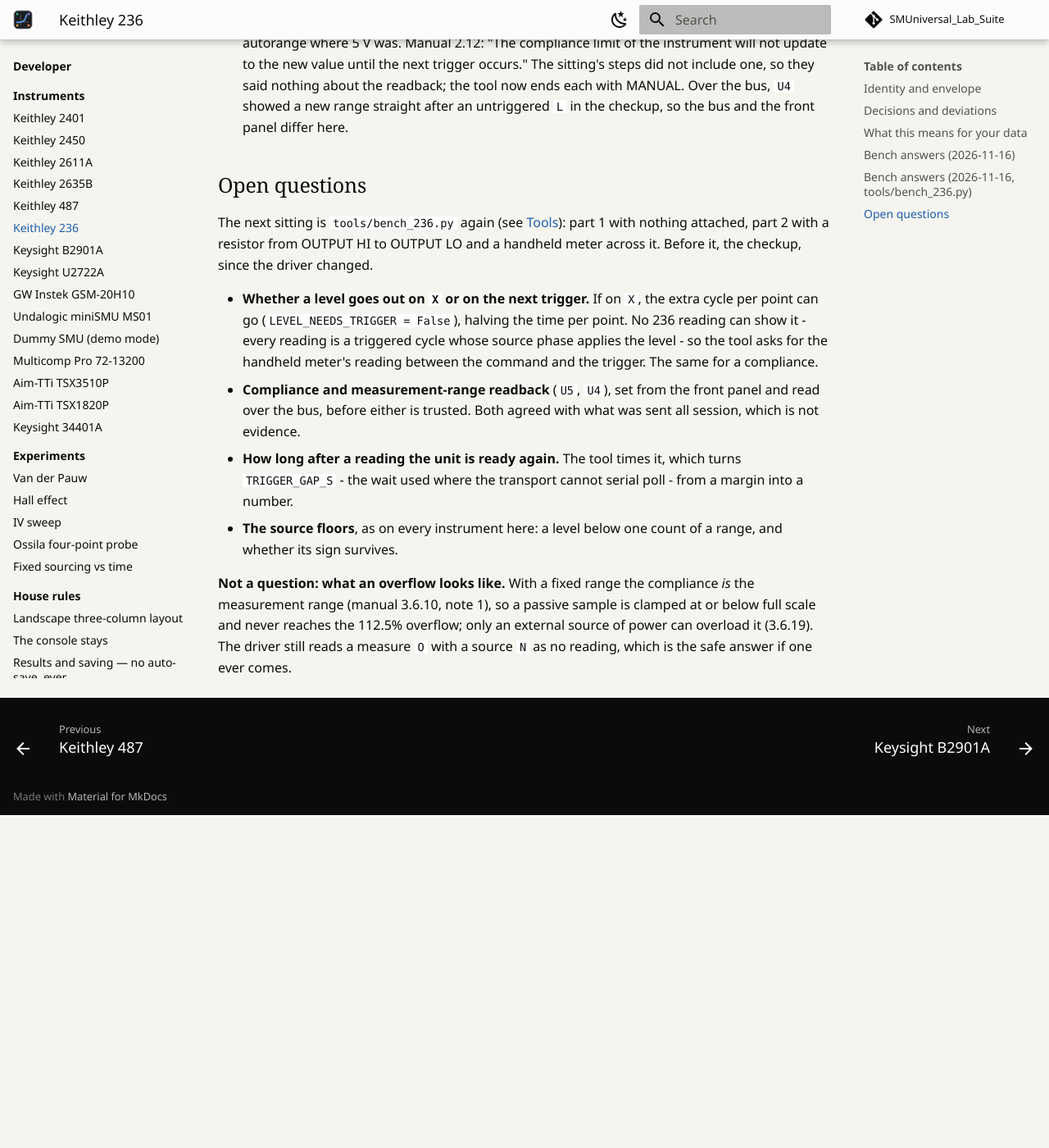
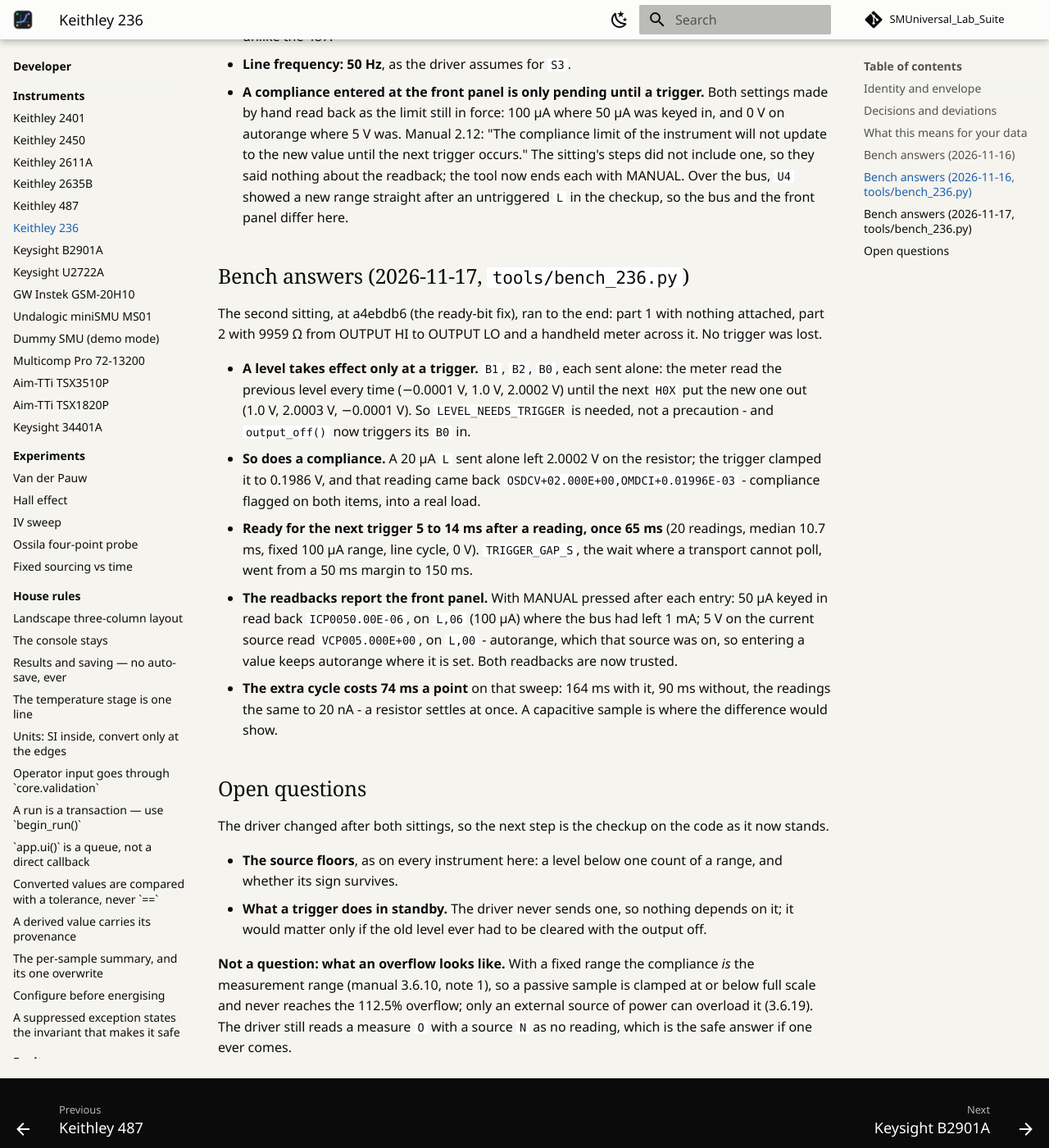
Before and after one commit to jcgutierrezg/SMUniversal_Lab_Suite, an MkDocs documentation site: the page built from docs/instruments/keithley-236.md, in a window 1280 px wide and 1400 px high, scrolled down 4030 px. Shown: the whole window at 82% size. Built offline with MkDocs 1.6.1 and Material for MkDocs 9.7.7, drawn with Linux system fonts in a browser that asks for light colours; comment, search, counter and statistics services are not loaded; before the commit the page ends 5024 px from its top, so only the background shows below that; some of the changed text lies outside the part shown.

Commit message:
Record the 236's second bench sitting; off now triggers its zero in
The second bench_236 sitting (2026-11-17, a4ebdb6) ran to the end with
no trigger lost. Into 9959 ohm with a handheld meter across it:

- a level sent alone (B1, B2, B0) left the previous level on the output
  until the next H0X; a tighter L likewise, until the trigger clamped
  2 V to 0.199 V. LEVEL_NEEDS_TRIGGER is needed, not a precaution.
- so output_off()'s B0, sent without a trigger, never took effect, and
  the manual says the level in force comes back for 10 ms at the next
  operate. It now runs one cycle to apply 0 V before N0, only while in
  operate, and gives the cycle up on any link failure so standby still
  follows.
- ready for the next trigger 5-14 ms after a reading, once 65 ms:
  TRIGGER_GAP_S, the no-poll wait, from 50 ms to 150 ms.
- compliances keyed in at the front panel and triggered in read back
  exactly (50 uA on L,06 where the bus had left 1 mA; 5 V on L,00):
  COMPLIANCE_READBACK_TRUSTED and RANGE_READBACK_TRUSTED.
- the extra cycle costs 74 ms a point (164 vs 90 ms), readings equal to
  20 nA into a resistor.

The driver's code changed, so the 236 owes the checkup.

Co-Authored-By: Claude Opus 5.5 <noreply@anthropic.com>

```diff
--- a/docs/instruments/keithley-236.md
+++ b/docs/instruments/keithley-236.md
@@ -15,7 +15,7 @@ bench_code: "32f3d6ca42eb"
 bench_result: pass
 bench_result_note: null
 bench_revalidated: null
-reading_time: "about 45 ms a cycle on a fixed 100 uA range at the fastest integration (trigger plus talk, 2026-11-16); about 440 ms on autorange into an open circuit, where it ranges down to 1 nA and waits that range's 360 ms settle. A sweep point is two cycles while LEVEL_NEEDS_TRIGGER stands"
+reading_time: "about 45 ms a cycle on a fixed 100 uA range at the fastest integration (trigger plus talk, 2026-11-16); about 440 ms on autorange into an open circuit, where it ranges down to 1 nA and waits that range's 360 ms settle. A sweep point is two cycles, because a level takes effect only at a trigger: 164 ms a point on the 1 mA range at line-cycle integration into 10 kOhm (2026-11-17)"
 resolution: "10 fA on the 1 nA range at 5 digits (manual); seen on the unit: 1 nA steps on the 100 uA range at the fastest integration, 0.01 pA on autorange into an open circuit"
 best_for: "femtoamp-resolution IV sweeps and fixed traces up to 110 V or 100 mA - not the four-contact windows yet"
 connection: "GPIB (GPIB-USB adapter)"
@@ -102,15 +102,16 @@ answer every command this driver sends.
   for bit 4, "ready for trigger"; a poll triggers nothing. If the bit
   does not come within 3 s it refuses, with no trigger on the bus. Over
   a transport that cannot serial poll - the direct GPIB-USB-HS adapter -
-  it waits `TRIGGER_GAP_S` (50 ms) from the last reading instead: a
-  margin, not yet a measurement. VISA, which this bench uses, polls.
+  it waits `TRIGGER_GAP_S` (150 ms) from the last reading instead,
+  a little over twice the longest wait measured (64.6 ms, 2026-11-17).
+  VISA, which this bench uses, polls.
 - **In operate, every level and compliance change is triggered into
-  effect at once.** The manual says a compliance change needs a trigger
-  in dc operation, and implies the same for the level outside continuous
-  triggering. So the setter triggers one cycle and reads it, and the
-  level is on the sample before the settle begins. That costs one extra
-  cycle per point (`LEVEL_NEEDS_TRIGGER = True`). In standby nothing is
-  triggered; `output_on()` triggers once after operate.
+  effect at once.** Both take effect only at a trigger (measured
+  2026-11-17, below), so the setter triggers one cycle and reads it, and
+  the level is on the sample before the settle begins. That costs one
+  cycle per point (`LEVEL_NEEDS_TRIGGER = True`): 164 ms a point against
+  90 ms without, on the bench sweep. In standby nothing is triggered;
+  `output_on()` triggers once after operate.
 - **A level beyond the fixed range is refused by the driver.** The
   instrument would put the range's *full scale* on the sample - 1.1 V
   for a 5 V request on the 1.1 V range - with only a `U9` warning.
@@ -133,9 +134,14 @@ answer every command this driver sends.
   each current range, and it is on from the factory.
 - **Integration is snapped to three settings**, as NPLC at 50 Hz: 0.0208,
   0.2 and 1. `S2` (the 60 Hz line cycle) is not used.
-- **Off is 0, then standby.** Standby holds 0 V rather than
-  disconnecting, so `OUTPUT_OFF_DISCONNECTS = False`. Zero first because
-  operate otherwise brings the old level back for 10 ms.
+- **Off is 0, triggered in, then standby.** Standby holds 0 V rather
+  than disconnecting, so `OUTPUT_OFF_DISCONNECTS = False`. Zero first
+  because operate otherwise brings the level in force back for 10 ms -
+  and triggered, since a `B0` merely sent leaves the old level in force
+  (until 2026-11-17 it was sent alone). On a link that has stopped
+  answering the cycle is given up and standby still follows.
+- **Compliance and measurement-range readbacks are trusted** (since
+  2026-11-17): both reported compliances keyed in at the front panel.
 - **Compliance is read off each reading.** The source item's `O` means
   the source was in compliance; `compliance_tripped()` reports whether
   any reading since it was last asked carried one. A measure `O` with a
@@ -219,27 +225,45 @@ on the driver's fault, below.
   range straight after an untriggered `L` in the checkup, so the bus and
   the front panel differ here.
 
+## Bench answers (2026-11-17, `tools/bench_236.py`)
+
+The second sitting, at a4ebdb6 (the ready-bit fix), ran to the end:
+part 1 with nothing attached, part 2 with 9959 Ω from OUTPUT HI to
+OUTPUT LO and a handheld meter across it. No trigger was lost.
+
+- **A level takes effect only at a trigger.** `B1`, `B2`, `B0`, each
+  sent alone: the meter read the previous level every time (−0.0001 V,
+  1.0 V, 2.0002 V) until the next `H0X` put the new one out (1.0 V,
+  2.0003 V, −0.0001 V). So `LEVEL_NEEDS_TRIGGER` is needed, not a
+  precaution - and `output_off()` now triggers its `B0` in.
+- **So does a compliance.** A 20 µA `L` sent alone left 2.0002 V on the
+  resistor; the trigger clamped it to 0.1986 V, and that reading came
+  back `OSDCV+02.000E+00,OMDCI+0.01996E-03` - compliance flagged on both
+  items, into a real load.
+- **Ready for the next trigger 5 to 14 ms after a reading, once 65 ms**
+  (20 readings, median 10.7 ms, fixed 100 µA range, line cycle, 0 V).
+  `TRIGGER_GAP_S`, the wait where a transport cannot poll, went from a
+  50 ms margin to 150 ms.
+- **The readbacks report the front panel.** With MANUAL pressed after
+  each entry: 50 µA keyed in read back `ICP0050.00E-06`, on `L,06`
+  (100 µA) where the bus had left 1 mA; 5 V on the current source read
+  `VCP005.000E+00`, on `L,00` - autorange, which that source was on, so
+  entering a value keeps autorange where it is set. Both readbacks are
+  now trusted.
+- **The extra cycle costs 74 ms a point** on that sweep: 164 ms with it,
+  90 ms without, the readings the same to 20 nA - a resistor settles at
+  once. A capacitive sample is where the difference would show.
+
 ## Open questions
 
-The next sitting is `tools/bench_236.py` again (see
-[Tools](../architecture/tools.md)): part 1 with nothing attached, part 2
-with a resistor from OUTPUT HI to OUTPUT LO and a handheld meter across
-it. Before it, the checkup, since the driver changed.
+The driver changed after both sittings, so the next step is the checkup
+on the code as it now stands.
 
-- **Whether a level goes out on `X` or on the next trigger.** If on `X`,
-  the extra cycle per point can go (`LEVEL_NEEDS_TRIGGER = False`),
-  halving the time per point. No 236 reading can show it - every reading
-  is a triggered cycle whose source phase applies the level - so the
-  tool asks for the handheld meter's reading between the command and
-  the trigger. The same for a compliance.
-- **Compliance and measurement-range readback** (`U5`, `U4`), set from
-  the front panel and read over the bus, before either is trusted. Both
-  agreed with what was sent all session, which is not evidence.
-- **How long after a reading the unit is ready again.** The tool times
-  it, which turns `TRIGGER_GAP_S` - the wait used where the transport
-  cannot serial poll - from a margin into a number.
 - **The source floors**, as on every instrument here: a level below one
   count of a range, and whether its sign survives.
+- **What a trigger does in standby.** The driver never sends one, so
+  nothing depends on it; it would matter only if the old level ever had
+  to be cleared with the output off.
 
 **Not a question: what an overflow looks like.** With a fixed range the
 compliance *is* the measurement range (manual 3.6.10, note 1), so a
```
Also changed, not shown: CHANGELOG.md (+18 -0 lines), docs/reference/manuals/236-commands.md (+5 -0 lines), 4 other files.
